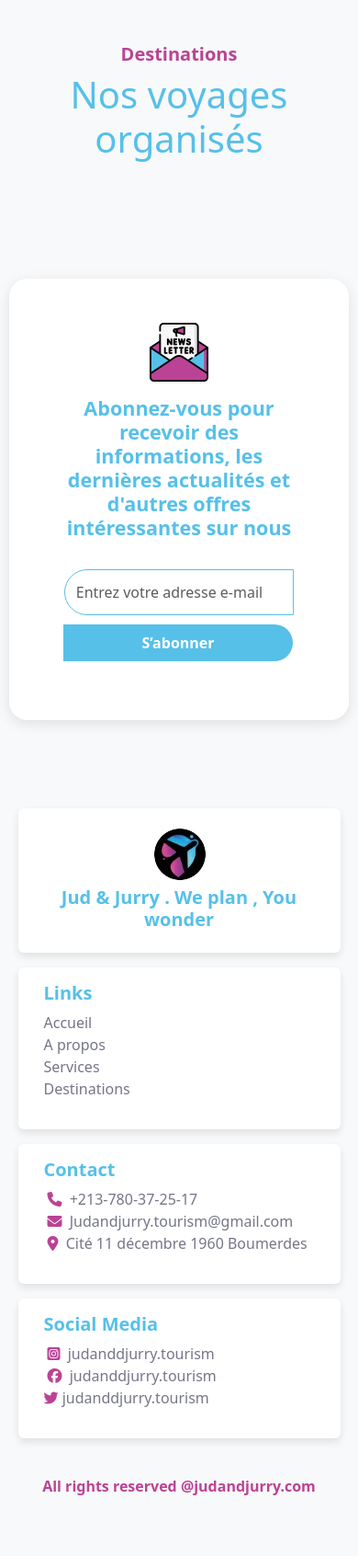
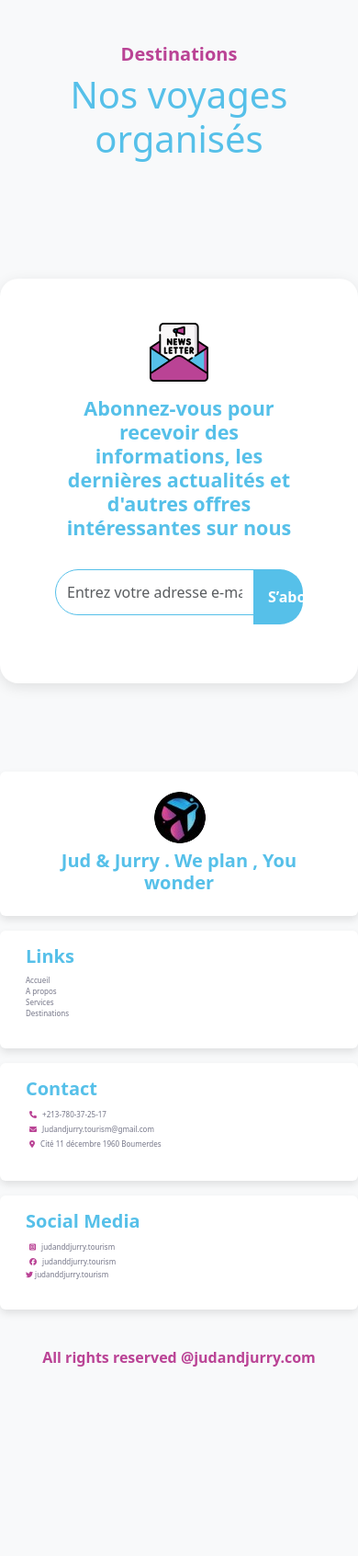
Before and after one commit to Houria-hs/travel-website, a Django app: page / in a window 390 px wide. Shown: the part 3738-5430 px from the top of the page at 92% size. After the commit the page ends 5224 px from the top, so only its background shows below. Run offline with Django 5.2, Linux system fonts and the light colour scheme; data that the repository does not hold is empty.

Commit message:
style and responsiveness updates

```diff
--- a/templates/base.html
+++ b/templates/base.html
@@ -45,7 +45,7 @@
                             <li class="nav-item fw-bold">
                                 <a class="nav-link " href="{% url 'login' %}">Connexion</a>
                             </li>
-                            <li class="nav-item">
+                            <li class="nav-item d-flex justify-content-center align-items-center">
                                 <a class="btn btn-primary px-4" href="{% url 'Register' %}" style="background-color: #56c0e9; border: none;"> Inscription</a>
                             </li>
                             {% endif %}
@@ -90,10 +90,10 @@
                     <div class="card-body">
                         <h5 class="card-title" style="color: #56c0e9; font-weight: bold;">Links</h5>
                         <ul class="list-unstyled">
-                            <li><a href="#" style="text-decoration: none; ">Accueil</a></li>
-                            <li><a href="#" style="text-decoration: none; ">A propos</a></li>
-                            <li><a href="#" style="text-decoration: none; ">Services</a></li>
-                            <li><a href="#" style="text-decoration: none; ">Destinations</a></li>
+                            <li class="footer-li"><a href="#" style="text-decoration: none; ">Accueil</a></li>
+                            <li class="footer-li"><a href="#" style="text-decoration: none; ">A propos</a></li>
+                            <li class="footer-li"><a href="#" style="text-decoration: none; ">Services</a></li>
+                            <li class="footer-li"><a href="#" style="text-decoration: none; ">Destinations</a></li>
                         </ul>
                     </div>
                 </div>
@@ -101,15 +101,15 @@
                     <div class="card-body">
                         <h5 class="card-title" style="color: #56c0e9; font-weight: bold;">Contact</h5>
                         <ul class="list-unstyled">
-                            <li>
+                            <li class="footer-li">
                                 <i style="color: #ba4395;" class="fa-solid fa-phone  m-1"></i>
                                 <a href="tel:+213780372517" style="text-decoration: none;">+213-780-37-25-17</a>
                             </li>
-                            <li>
+                            <li class="footer-li">
                                 <i style="color: #ba4395;" class="fa-solid fa-envelope  m-1"></i>
                                 <a href="mailto:Judandjurry.tourism@gmail.com" style="text-decoration: none;">Judandjurry.tourism@gmail.com</a>
                             </li>
-                            <li>
+                            <li class="footer-li">
                                 <i style="color: #ba4395;" class="fa-solid fa-location-dot m-1"></i>
                                 <span style="color: #757688;">Cité 11 décembre 1960 Boumerdes</span>
                             </li>
@@ -120,17 +120,17 @@
                     <div class="card-body">
                         <h5 class="card-title" style="color: #56c0e9; font-weight: bold;">Social Media</h5>
                         <ul class="list-unstyled">
-                            <li><a href="https://www.instagram.com/judandjurry.tourism/" style="text-decoration: none; ">
+                            <li class="footer-li"><a href="https://www.instagram.com/judandjurry.tourism/" style="text-decoration: none; ">
                                 <span>
                                     <i class="fa-brands fa-square-instagram m-1" style="color: #ba4395;"></i>
                                     <span> judanddjurry.tourism </span>
                                 </span>
                             </a></li>
-                            <li><a href="https://www.facebook.com/JudAndJurry" style="text-decoration: none; ">
+                            <li class="footer-li"><a href="https://www.facebook.com/JudAndJurry" style="text-decoration: none; ">
                                 <i class="fa-brands fa-facebook m-1" style="color: #ba4395;"></i>
                             <span> judanddjurry.tourism  </span>
                             </a></li>
-                            <li><a href="https://x.com/JudJurry" style="text-decoration: none;" >
+                            <li class="footer-li"><a href="https://x.com/JudJurry" style="text-decoration: none;" >
                                 <i class="fa-brands fa-twitter" style="color: #ba4395;"></i>
                                 <span> judanddjurry.tourism  </span>
                             </a></li>
@@ -189,9 +189,15 @@ a{
 .logo-card{
     width: 20%;
 }
+.footer-li{
+    font-size: 1rem;
+}
 @media only screen and (max-width: 576px) {
     .footer-cards{
-    width: 90%;
+    width: 100%;
+    }
+    .footer-li{
+    font-size: .5rem;
 }
 }
 .alert {
--- a/templates/home.html
+++ b/templates/home.html
@@ -105,7 +105,7 @@
                         <div class="container d-flex flex-row"
                         style="justify-content: space-between !important; align-items: center;">
                             <h5 class="card-title" style="color: #ba4395;">{{ destination.title }}</h5>
-                            <h6 class="fw-bold mb-3" style="color: #56c0e9;"> {{ destination.subtitle }} </h6>
+                            <h6 class="fw-bold mb-3 ml-3" style="color: #56c0e9;"> {{ destination.subtitle }} </h6>
                         </div>
                         <div class="container">
                             <a href="{% url 'trip' destination.id %}" class="btn btn-primary px-4 py-2 mt-2 ">Plus d'info</a>
@@ -115,14 +115,14 @@
             </div>
             {% else %}
             <div class="col-lg-4 col-md-6 mb-4 px-4">
-                <div class="card border-0 shadow-lg rounded-4">
+                <div class="card border-0 shadow-lg rounded-4 destination_card">
                     <span class="badge bg-danger position-absolute top-0 start-0 m-3">Non disponible</span>
                     <img  src="{{ destination.image.url }}" alt="{{ destination.title }}" class="card-img-top rounded-top-4" style=" height: 21rem;">
                     <div class="card-body">
                         <div class="container d-flex flex-row"
                         style="justify-content: space-between; align-items: center;">
                             <h5 class="card-title" style="color: #ba4395;">{{ destination.title }}</h5>
-                            <h6 class="fw-bold mb-3" style="color: #56c0e9;"> {{ destination.subtitle }} </h6>
+                            <h6 class="fw-bold mb-3 ml-3" style="color: #56c0e9;"> {{ destination.subtitle }} </h6>
                         </div>
                         <div class="container">
                             <a href="{% url 'trip' destination.id %}" class="btn btn-primary px-4 py-2 mt-2 ">Plus d'info</a>
@@ -193,14 +193,17 @@ p{
 }
 @media (max-width: 576px) {
     .newsletter-container{
-    width: 95% !important;
+    width: 100% !important;
     }
   .nw_input {
-    width: 100% !important;
+    width: 80% !important;
     margin-bottom: 10px;
   }
 
   .nw_button {
+    width: 20% !important;
+  }
+  .destination_card{
     width: 100% !important;
   }
 }
```
